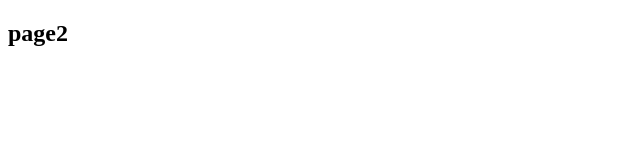
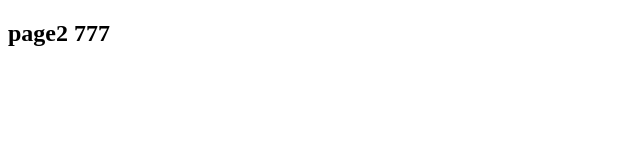
Before and after one commit to sofia-baranetska/my-project, a plain HTML site: page index.html in a window 1280 px wide. Shown: the full height of the page, 0-640 px from the left. Drawn offline with Linux system fonts and the light colour scheme.

```diff
--- a/index.html
+++ b/index.html
@@ -7,6 +7,6 @@
   <title>Document</title>
 </head>
 <body>
- <h2>page2</h2>
+ <h2>page2 777</h2>
 </body>
 </html>
```
